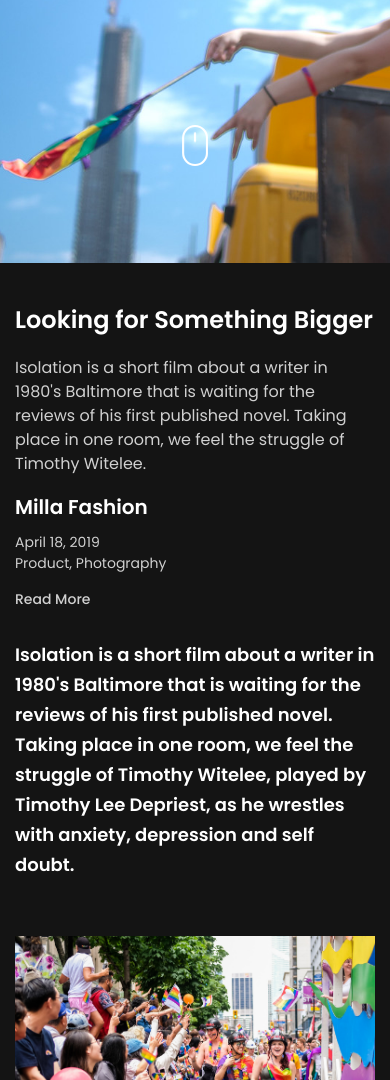
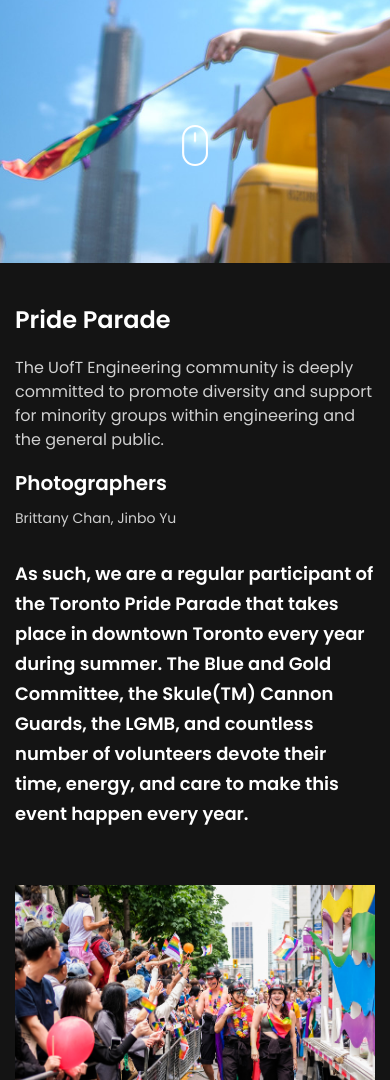
Before and after one commit to Leo6Leo/skule_web, a plain HTML site: page web_template/portfolio-three.html in a window 390 px wide. Shown: the part 581-1661 px from the top of the page. Drawn offline with Linux system fonts and the light colour scheme.

Commit message:
change the description

```diff
--- a/web_template/portfolio-three.html
+++ b/web_template/portfolio-three.html
@@ -83,15 +83,15 @@
 <div class="container box-animation">
   <div class="row project-info">
     <div class="col-lg-8">
-      <h2 class="title">Looking for Something Bigger</h2>
-      <p>Isolation is a short film about a writer in 1980's Baltimore that is waiting for the reviews of his first published novel. Taking place in one room, we feel the struggle of Timothy Witelee. </p>
+      <h2 class="title">Pride Parade</h2>
+      <p>The UofT Engineering community is deeply committed to promote diversity and support for minority groups within engineering and the general public.  </p>
     </div>
     <div class="col-lg-4 categories">
       <ul>
-        <li class="client">Milla Fashion</li>
-        <li>April 18, 2019</li>
-        <li>Product, Photography</li>
-        <li><a target="_blank" href="https://www.behance.net/gallery/58980295/Trendyol-Milla-Fashion-Video">Read More</a></li>
+        <li class="client">Photographers</li>
+        <li>Brittany Chan,
+          Jinbo Yu</li>
+
       </ul>
     </div>
   </div>
@@ -108,7 +108,7 @@
 
 <!--Text -->
 <div class="container">
-  <p class="subtext top_90 box-animation"  data-delay="200">Isolation is a short film about a writer in 1980's Baltimore that is waiting for the reviews of his first published novel. Taking place in one room, we feel the struggle of Timothy Witelee, played by Timothy Lee Depriest, as he wrestles with anxiety, depression and self doubt. </p>
+  <p class="subtext top_90 box-animation"  data-delay="200">As such, we are a regular participant of the Toronto Pride Parade that takes place in downtown Toronto every year during summer. The Blue and Gold Committee, the Skule(TM) Cannon Guards, the LGMB, and countless number of volunteers devote their time, energy, and care to make this event happen every year. </p>
 </div>
 
 <div class="space80"></div>
```
Also changed, not shown: web_template/portfolio-five.html (+4 -6 lines), web_template/portfolio-four.html (+1 -1 lines), web_template/portfolio-two.html (+6 -5 lines).
